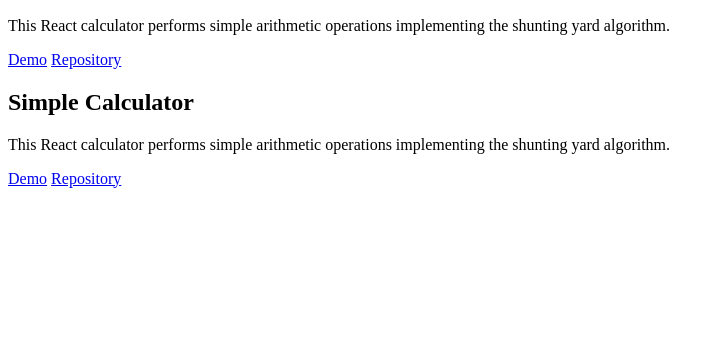
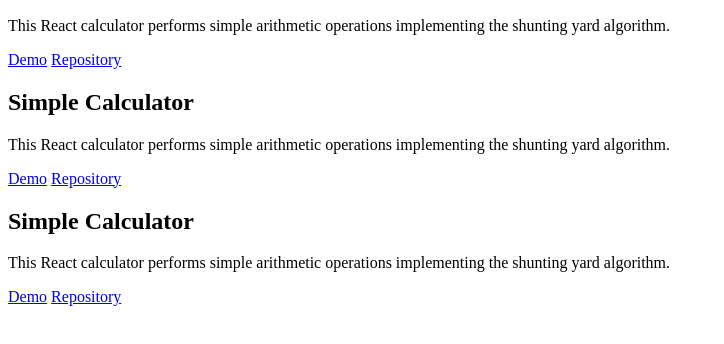
Before and after one commit to savnnaka/savnnaka.github.io, a plain HTML site: page index.html in a window 1280 px wide. Shown: the part 110-454 px from the top of the page, without its empty margins (0-724 px from the left). Drawn offline with Linux system fonts and the light colour scheme.

Commit message:
Added tutorium

```diff
--- a/index.html
+++ b/index.html
@@ -14,5 +14,9 @@
         <p>This React calculator performs simple arithmetic operations implementing the shunting yard algorithm.</p>
         <a href="https://savnnaka.github.io/cat_calculator/">Demo</a>
         <a href="https://github.com/savnnaka/cat_calculator">Repository</a>
+        <h2>Simple Calculator</h2>
+        <p>This React calculator performs simple arithmetic operations implementing the shunting yard algorithm.</p>
+        <a href="https://kulturgedanken.de/tutorium/">Demo</a>
+        <a href="https://github.com/savnnaka/Intech-Tutorium-SS22">Repository</a>
     </body>
 </html>
```
